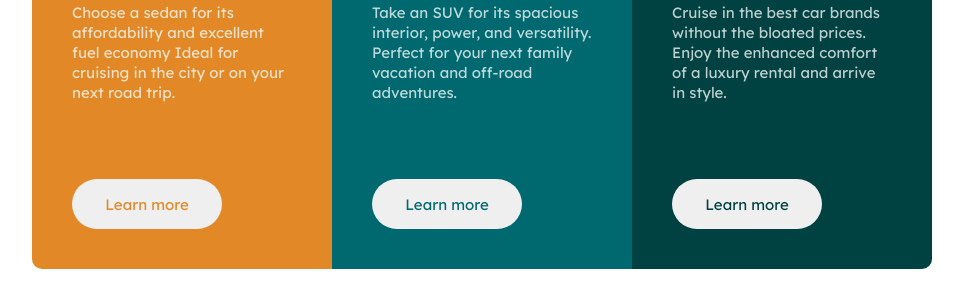
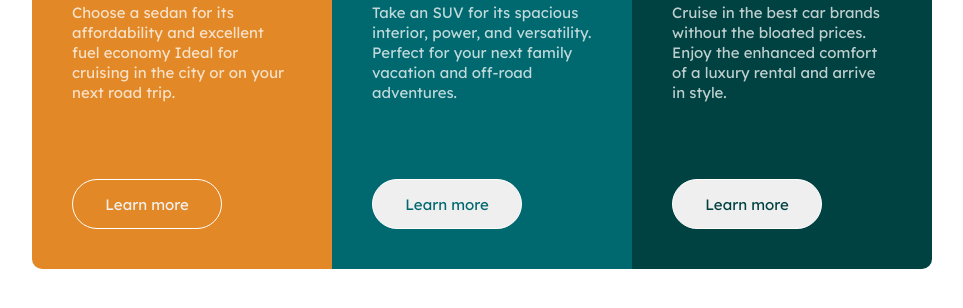
Before and after one commit to roopsBee/3-column-preview-card, a plain HTML site: page index.html in a window 1280 px wide. In both pictures the pointer is over the button 305 px from the left and 560 px from the top of the page. Shown: the part 356-664 px from the top of the page, without its empty margins (158-1121 px from the left). Drawn offline with Linux system fonts and the light colour scheme.

Commit message:
add button styles

```diff
--- a/style.css
+++ b/style.css
@@ -57,7 +57,7 @@ main {
 }
 
 .card-button {
-  border: none;
+  border: 1px solid white;
   border-radius: 25px;
   width: 150px;
   height: 50px;
@@ -75,6 +75,12 @@ main {
 
 .card-button.luxury {
   color: var(--dark-cyan);
+}
+
+.card-button:hover {
+  cursor: pointer;
+  color: var(--primary-text);
+  background-color: transparent;
 }
 
 .card-sedan {
```
